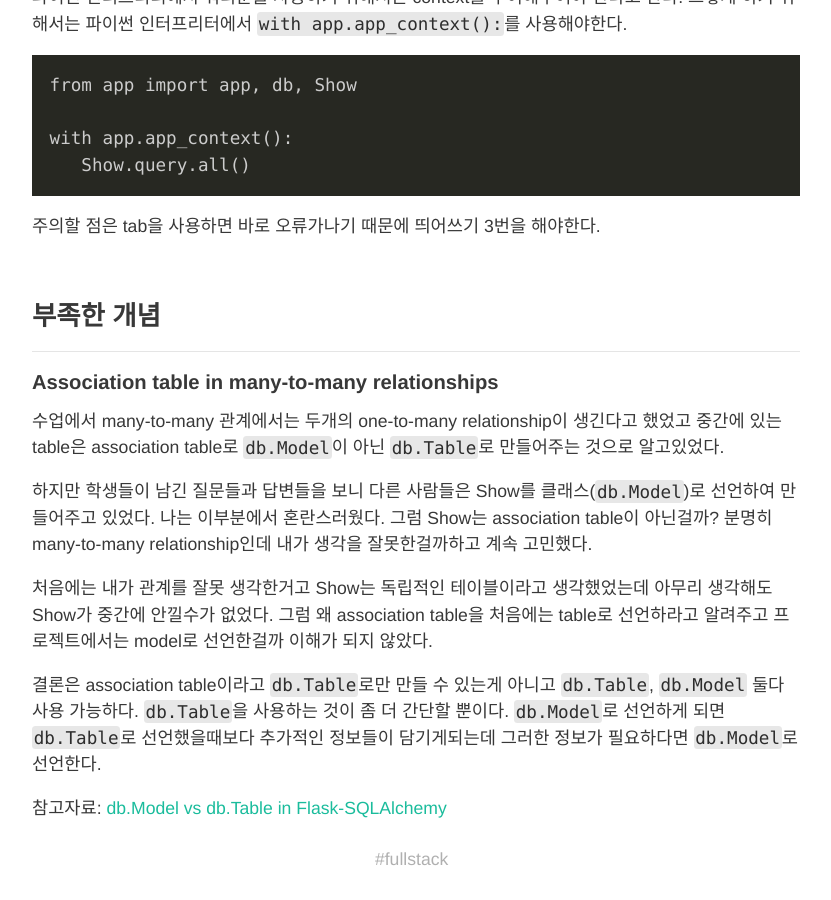
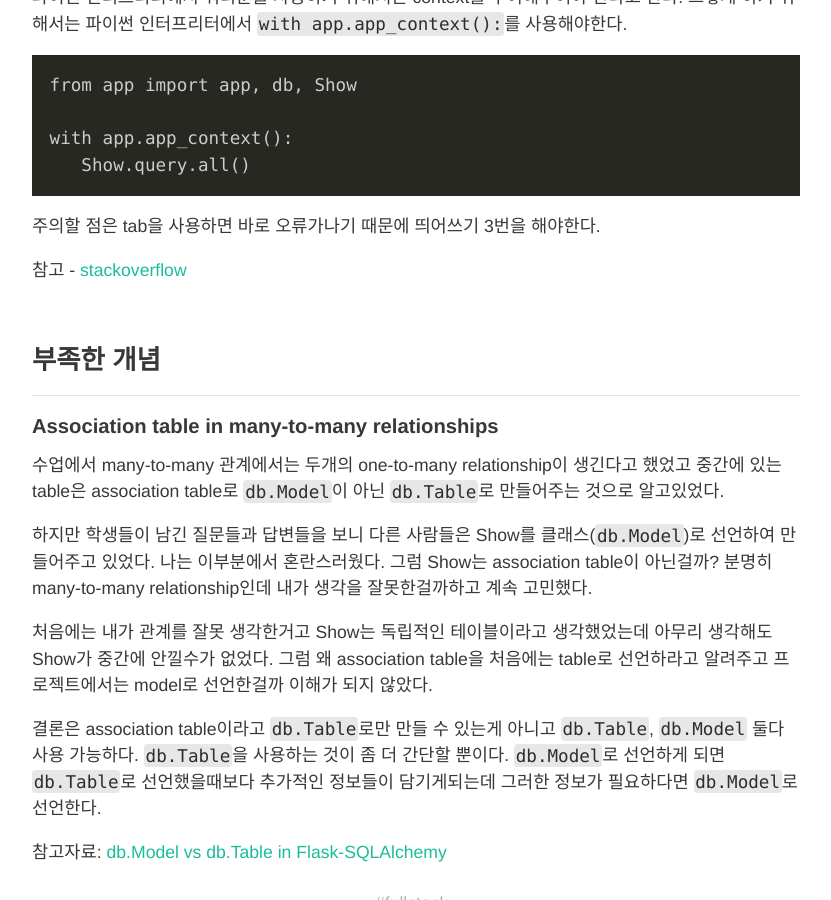
Before and after one commit to HyunlangBan/hyunlangban.github.io, a Jekyll site: the page built from _posts/2020-02-22-proejct1-error.md, in a window 1280 px wide and 900 px high, scrolled down 2064 px. Shown: the whole window, without its empty margins (224-1055 px from the left). Built offline with Jekyll 4.4.1, drawn with Linux system fonts in a browser that asks for light colours; nearby versions of some CDN libraries; some web fonts are replaced; comment, search, counter and statistics services are not loaded.

Commit message:
Add stackoverflow 참고링크

````diff
--- a/_posts/2020-02-22-proejct1-error.md
+++ b/_posts/2020-02-22-proejct1-error.md
@@ -69,6 +69,9 @@ with app.app_context():
 ```
 주의할 점은 tab을 사용하면 바로 오류가나기 때문에 띄어쓰기 3번을 해야한다.
 
+
+참고 - [stackoverflow](https://stackoverflow.com/a/53150744)
+
 <br>
 
 ### 부족한 개념
````
